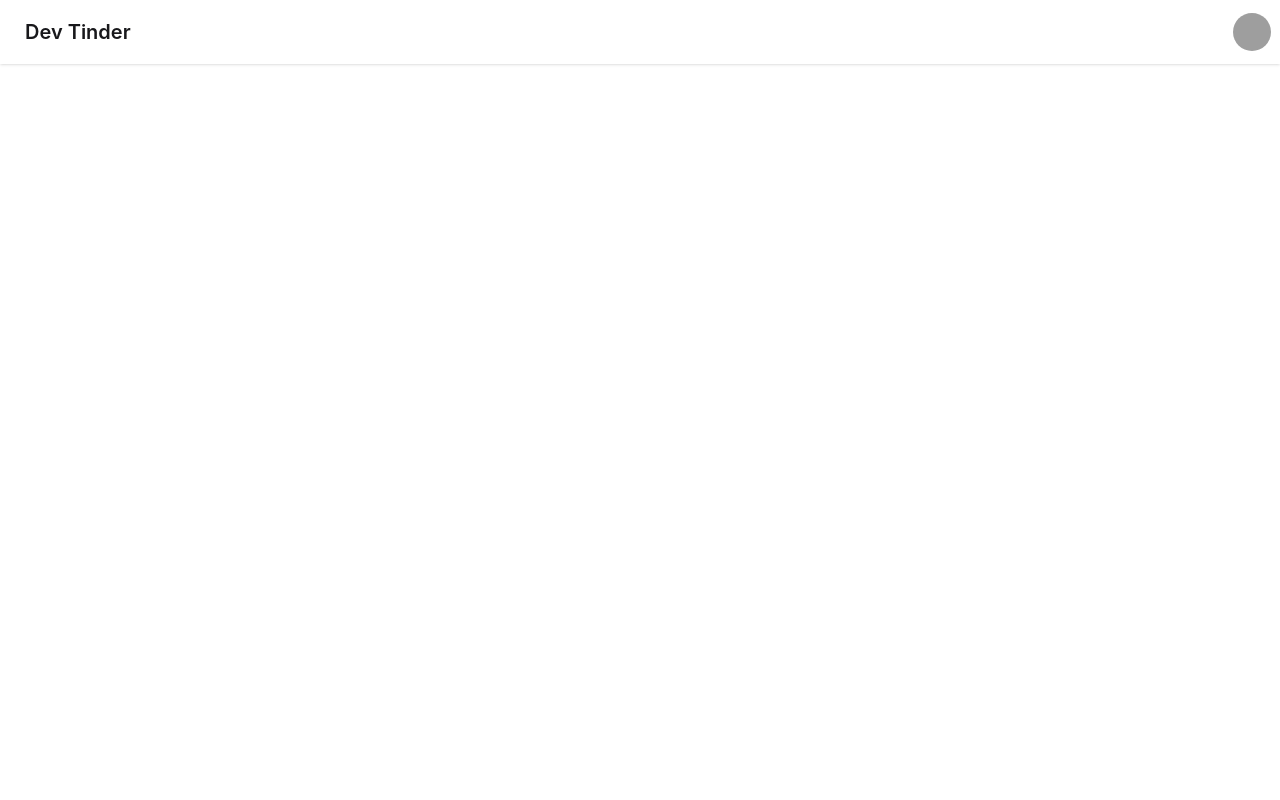
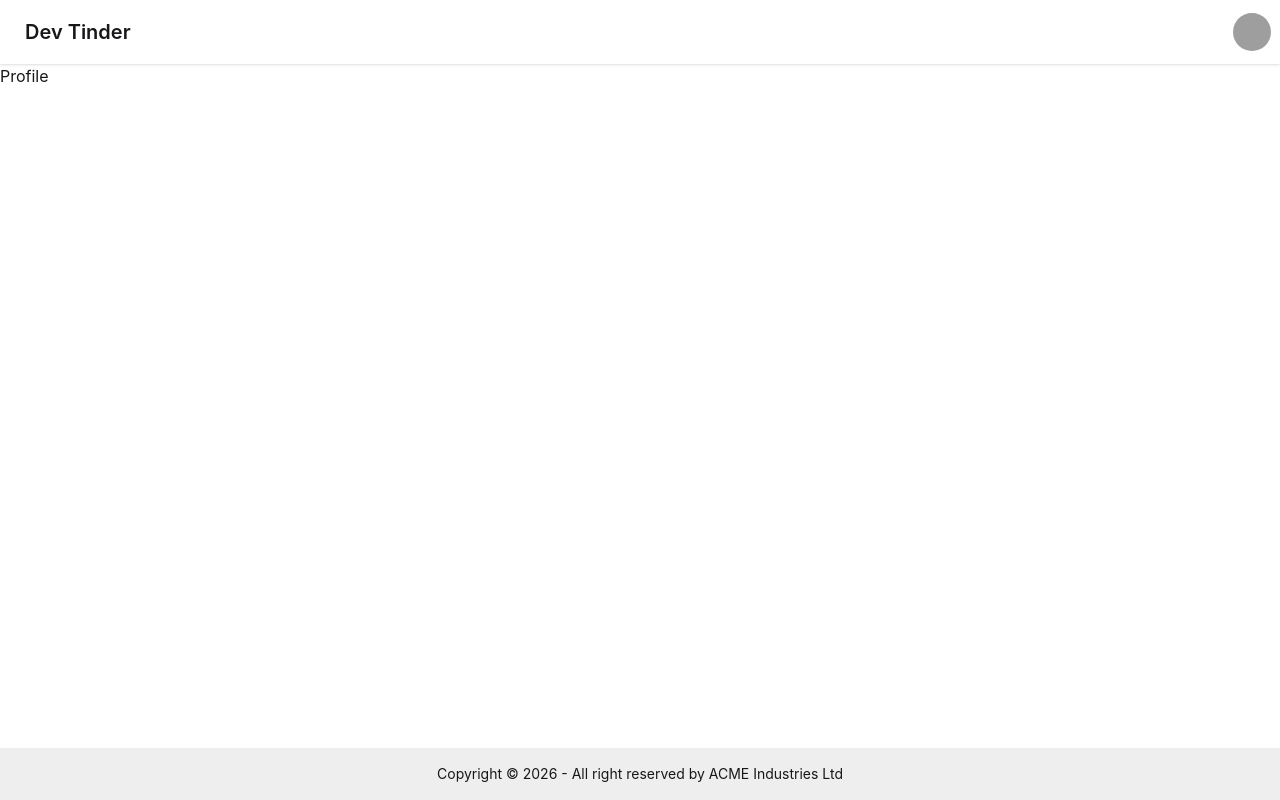
Before and after one commit to suresh-javvadi/node-js-learning-roadmap, a React (Vite) app in the folder dev-tinder-web/: page /profile in a window 1280 px wide. Built offline with nearby package versions, Linux system fonts and the light colour scheme; grey boxes are pictures that could not be loaded.

Commit message:
add react router and components notes with examples

```diff
--- a/dev-tinder-web/package.json
+++ b/dev-tinder-web/package.json
@@ -13,6 +13,7 @@
     "@tailwindcss/vite": "^4.3.2",
     "react": "^19.2.7",
     "react-dom": "^19.2.7",
+    "react-router-dom": "^7.18.1",
     "tailwindcss": "^4.3.2"
   },
   "devDependencies": {
--- a/dev-tinder-web/src/App.jsx
+++ b/dev-tinder-web/src/App.jsx
@@ -1,44 +1,21 @@
 import React from "react";
+import NavBar from "./components/NavBar";
+import { BrowserRouter, Route, Routes } from "react-router-dom";
+import Login from "./pages/Login";
+import Body from "./Body";
+import Profile from "./pages/Profile";
 
 const App = () => {
   return (
-    <div className="navbar bg-base-100 shadow-sm">
-      <div className="flex-1">
-        <a className="btn btn-ghost text-xl">Dev Tinder</a>
-      </div>
-      <div className="flex gap-2">
-        <div className="dropdown dropdown-end">
-          <div
-            tabIndex={0}
-            role="button"
-            className="btn btn-ghost btn-circle avatar"
-          >
-            <div className="w-10 rounded-full">
-              <img
-                alt="Tailwind CSS Navbar component"
-                src="https://img.daisyui.com/images/stock/photo-1534528741775-53994a69daeb.webp"
-              />
-            </div>
-          </div>
-          <ul
-            tabIndex="-1"
-            className="menu menu-sm dropdown-content bg-base-100 rounded-box z-1 mt-3 w-52 p-2 shadow"
-          >
-            <li>
-              <a className="justify-between">
-                Profile
-                <span className="badge">New</span>
-              </a>
-            </li>
-            <li>
-              <a>Settings</a>
-            </li>
-            <li>
-              <a>Logout</a>
-            </li>
-          </ul>
-        </div>
-      </div>
+    <div>
+      <BrowserRouter basename="/">
+        <Routes>
+          <Route path="/" element={<Body />}>
+            <Route path="/login" element={<Login />} />
+            <Route path="/profile" element={<Profile />} />
+          </Route>
+        </Routes>
+      </BrowserRouter>
     </div>
   );
 };
--- /dev/null
+++ b/dev-tinder-web/src/Body.jsx
@@ -0,0 +1,18 @@
+import React from "react";
+import NavBar from "./components/NavBar";
+import { Outlet } from "react-router-dom";
+import Footer from "./components/Footer";
+
+const Body = () => {
+  return (
+    <div className="flex flex-col min-h-screen">
+      <NavBar />
+      <main className="grow">
+        <Outlet />
+      </main>
+      <Footer />
+    </div>
+  );
+};
+
+export default Body;
--- /dev/null
+++ b/dev-tinder-web/src/components/Footer.jsx
@@ -0,0 +1,16 @@
+import React from "react";
+
+const Footer = () => {
+  return (
+    <footer className="footer sm:footer-horizontal footer-center bg-base-300 text-base-content p-4">
+      <aside>
+        <p>
+          Copyright © {new Date().getFullYear()} - All right reserved by ACME
+          Industries Ltd
+        </p>
+      </aside>
+    </footer>
+  );
+};
+
+export default Footer;
--- /dev/null
+++ b/dev-tinder-web/src/components/NavBar.jsx
@@ -0,0 +1,46 @@
+import React from "react";
+
+const NavBar = () => {
+  return (
+    <div className="navbar bg-base-100 shadow-sm">
+      <div className="flex-1">
+        <a className="btn btn-ghost text-xl">Dev Tinder</a>
+      </div>
+      <div className="flex gap-2">
+        <div className="dropdown dropdown-end">
+          <div
+            tabIndex={0}
+            role="button"
+            className="btn btn-ghost btn-circle avatar"
+          >
+            <div className="w-10 rounded-full">
+              <img
+                alt="Tailwind CSS Navbar component"
+                src="https://img.daisyui.com/images/stock/photo-1534528741775-53994a69daeb.webp"
+              />
+            </div>
+          </div>
+          <ul
+            tabIndex="-1"
+            className="menu menu-sm dropdown-content bg-base-100 rounded-box z-1 mt-3 w-52 p-2 shadow"
+          >
+            <li>
+              <a className="justify-between">
+                Profile
+                <span className="badge">New</span>
+              </a>
+            </li>
+            <li>
+              <a>Settings</a>
+            </li>
+            <li>
+              <a>Logout</a>
+            </li>
+          </ul>
+        </div>
+      </div>
+    </div>
+  );
+};
+
+export default NavBar;
--- /dev/null
+++ b/dev-tinder-web/src/pages/Login.jsx
@@ -0,0 +1,7 @@
+import React from "react";
+
+const Login = () => {
+  return <div>Login</div>;
+};
+
+export default Login;
--- /dev/null
+++ b/dev-tinder-web/src/pages/Profile.jsx
@@ -0,0 +1,7 @@
+import React from "react";
+
+const Profile = () => {
+  return <div>Profile</div>;
+};
+
+export default Profile;
```
Also changed, not shown: 2 other files (tests, documents, lock files or other folders).
